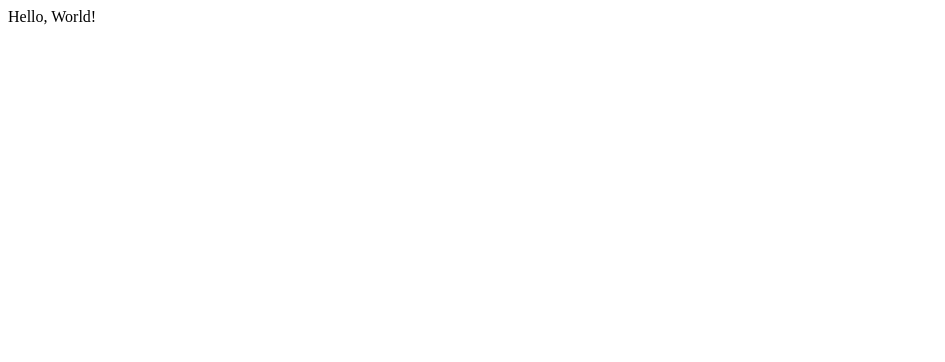
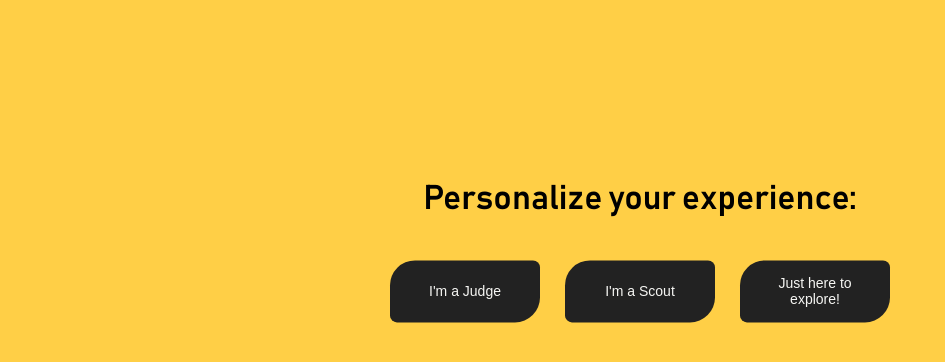
Before and after one commit to zainmfjavaid/CanKiosk2025, a Flask app: page / in a window 1280 px wide. Before the commit the part shown is almost empty. Shown: the top 362 px of the page, without its empty margins (0-945 px from the left). Run offline with Flask 3, Linux system fonts and the light colour scheme.

Commit message:
Created landing page + style reference sheet

```diff
--- /dev/null
+++ b/cankiosk/static/css/index.css
@@ -0,0 +1,27 @@
+@import url(reference.css);
+
+body {
+    background-color: var(--primary-yellow);
+    font-family: Bahnschrift;
+}
+
+#role-title {
+    margin-bottom: 40px;
+}
+
+#role-container {
+    display: flex;
+    flex-direction: column;
+    align-items: center;
+    justify-content: center;
+    position: absolute;
+    left: 50%;
+    top: 33%;
+    transform: translateX(-50%) translateY(-67%);
+}
+
+#role-buttons {
+    display: flex;
+    flex-direction: row;
+    column-gap: 25px;
+}
--- /dev/null
+++ b/cankiosk/static/css/reference.css
@@ -0,0 +1,48 @@
+:root {
+    --primary-black: #222222;
+    --primary-yellow: #FFCF46;
+    --primary-white: #F6F6F3;
+
+    --light-highlight: #FFEBAD;
+    --dark-highlight: #D6A415;
+
+    --light-shadow: #70707D;
+    --dark-shadow: #0F0F0F;
+}
+
+@font-face {
+    font-family: Bahnschrift;
+    src: url(/static/fonts/bahnschrift.ttf);
+}
+
+.title {
+    font-size: 34px;
+    font-weight: 600;
+}
+
+.subtitle {
+    font-size: 26px;
+    font-weight: 500;
+}
+
+.regular {
+    font-size: 18px;
+    font-weight: 400;
+}
+
+.button-black {
+    background-color: var(--primary-black);
+    color: var(--primary-white);
+    font-size: 14px;
+    width: 150px;
+    padding: 15px 15px;
+    border: none;
+    border-top-left-radius: 25px;
+    border-bottom-left-radius: 7px;
+    border-top-right-radius: 7px;
+    border-bottom-right-radius: 25px;
+}
+
+.button-black:hover {
+    cursor: pointer;
+}
--- a/cankiosk/templates/index.html
+++ b/cankiosk/templates/index.html
@@ -5,9 +5,16 @@
         <meta http-equiv="X-UA-Compatible" content="IE=edge">
         <title>CanKiosk</title>
         <meta name="viewport" content="width=device-width, initial-scale=1">
-        <link rel="stylesheet" href="">
+        <link rel="stylesheet" href="/static/css/index.css">
     </head>
     <body>
-        Hello, World!
+        <div id="role-container">
+            <p id="role-title" class="title">Personalize your experience:</p>
+            <div id="role-buttons">
+                <button class="button-black">I'm a Judge</button>
+                <button class="button-black">I'm a Scout</button>
+                <button class="button-black">Just here to explore!</button>
+            </div>
+        </div>
     </body>
 </html>
```
Also changed, not shown: cankiosk/static/fonts/bahnschrift.ttf (added), cankiosk/static/images/canman.png (added).
